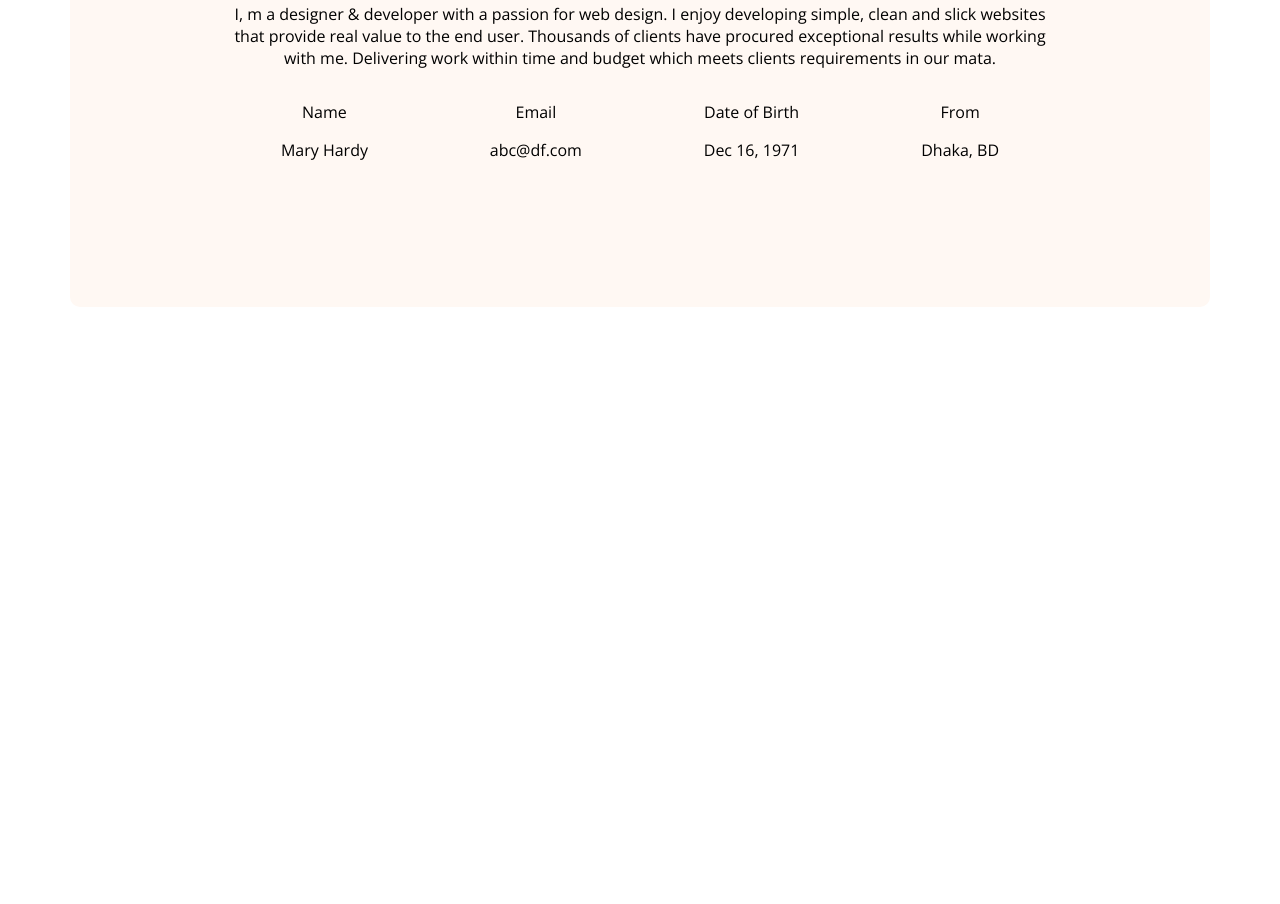
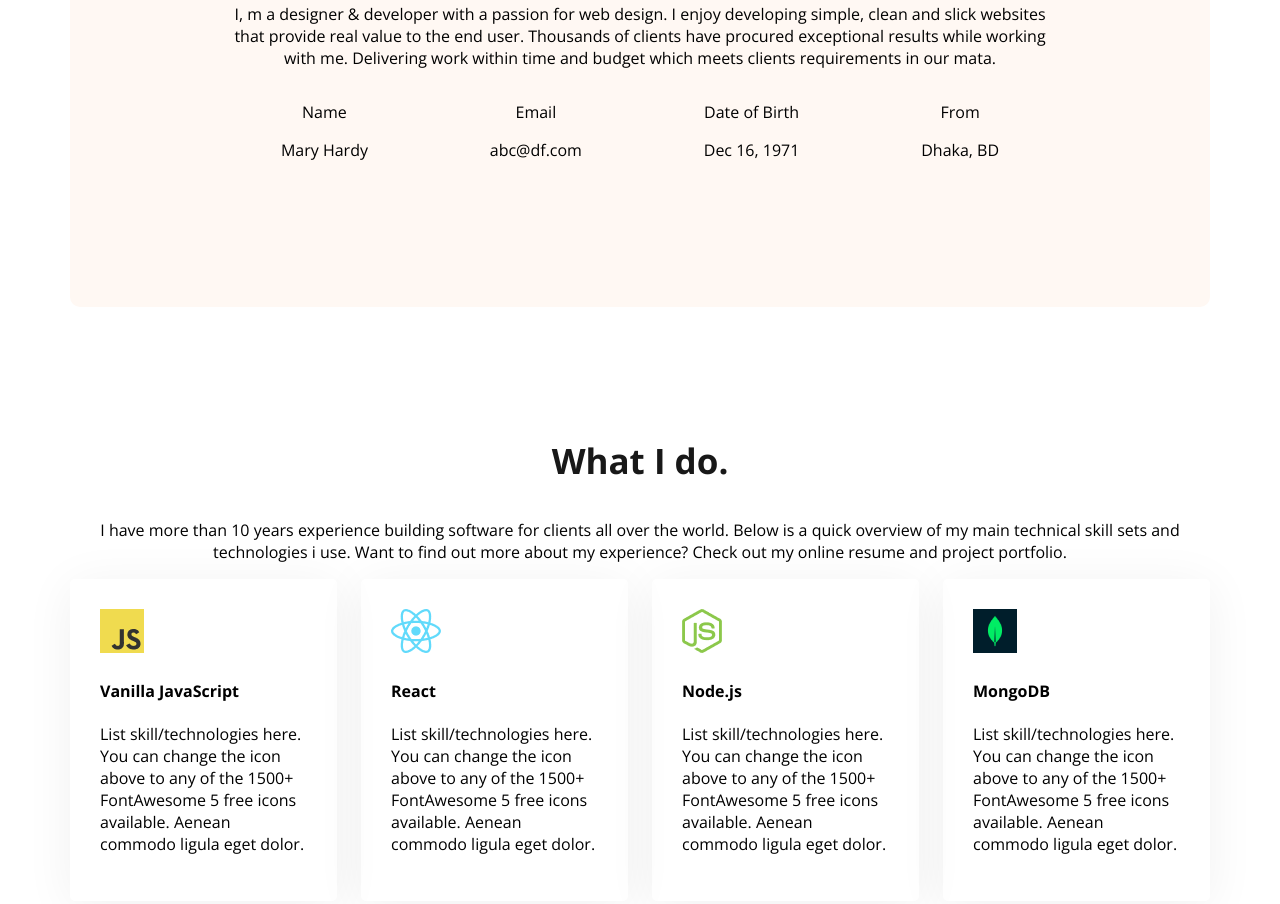
Before and after one commit to AhmedTasnia/Web-development-portfolio, a plain HTML site: page index.html in a window 1280 px wide. Shown: the part 1204-2108 px from the top of the page. Before the commit the page ends 1519 px from the top, so only its background shows below. Drawn offline with nearby package versions, Linux system fonts and the light colour scheme.

Commit message:
My Fourth Commit

```diff
--- a/index.html
+++ b/index.html
@@ -34,7 +34,7 @@
     </header>
     <main>
         <section class="about secondary-background">
-            <h3 class="section-title">About Me</h3>
+            <h3 class="section-title text-center">About Me</h3>
             <p class="section-descrioption"> I, m a designer & developer with a passion for web design. I enjoy developing simple, clean and slick websites that provide real value to the end user. Thousands of clients have procured exceptional results while working with me. Delivering work within time and budget which meets clients requirements in our mata.</p>
             <div class="about-items">
                 <!-- .about-item*4>p.item-title.item-description
@@ -55,7 +55,33 @@
                     <p class="item-title">From</p>
                     <p class="item-description">Dhaka, BD</p>
                 </div>
-
+            </div>
+        </section>
+        <section class="skills">
+            <h3 class="section-title text-center">What I do. </h3>
+            <p class="section-descrioption text-center"> I have more than 10 years experience building software for clients all over the world. Below is a quick overview of my main technical skill sets and technologies i use. Want to find out more about my experience? Check out my online resume and project portfolio.</p>
+            <div class="skills-container">
+                <!-- .skill*4>img+h4.skill-title+p.skill-description -->
+                <div class="skill">
+                    <img src="images/icons/js.png" alt="Nothing">
+                    <h4 class="skill-title">Vanilla JavaScript</h4>
+                    <p class="skill-descrip">List skill/technologies here. You can change the icon above to any of the 1500+ FontAwesome 5 free icons available. Aenean commodo ligula eget dolor.</p>
+                </div>
+                <div class="skill">
+                    <img src="images/icons/react.png" alt="Nothing">
+                    <h4 class="skill-title">React</h4>
+                    <p class="skill-descrip">List skill/technologies here. You can change the icon above to any of the 1500+ FontAwesome 5 free icons available. Aenean commodo ligula eget dolor.</p>
+                </div>
+                <div class="skill">
+                    <img src="images/icons/nodejs.png" alt="Nothing">
+                    <h4 class="skill-title">Node.js</h4>
+                    <p class="skill-descrip">List skill/technologies here. You can change the icon above to any of the 1500+ FontAwesome 5 free icons available. Aenean commodo ligula eget dolor.</p>
+                </div>
+                <div class="skill">
+                    <img src="images/icons/mongo.png" alt="Nothing">
+                    <h4 class="skill-title">MongoDB</h4>
+                    <p class="skill-descrip">List skill/technologies here. You can change the icon above to any of the 1500+ FontAwesome 5 free icons available. Aenean commodo ligula eget dolor.</p>
+                </div>
             </div>
         </section>
     </main>
--- a/styles/portfolio.css
+++ b/styles/portfolio.css
@@ -14,7 +14,6 @@
 .secondary-background{
   background-color: #FFF8F3;
 }
-
 .btn-primary{
     background-color: #FD6E0A;
     font-weight: bold;
@@ -29,9 +28,13 @@
   font-weight: bold;
   color: #181818;
 }
-section-description{
+.section-description{
   font-size: 18px;
   color: #757575;
+}
+
+.text-center{
+  text-align: center;
 }
 
 /* Header */
@@ -105,19 +108,33 @@ main{
   margin: 0 auto;
 }
 
+main section{
+  margin-top: 130px ;
+  margin-bottom: 130px;
+}
+
 /* About Style */
 .about-items{
   display: flex;
   justify-content: space-around;
 
 }
-
 .about{
   border-radius: 10px;
   padding: 130px 150px;
   text-align: center;
-  margin-top: 130px;
+
 }
 .about-title{
   font-weight: 600;
 }
+/* Skills style */
+.skills-container{
+  display: flex;
+  gap: 24px;
+}
+.skill{
+  padding: 30px;
+  border-radius: 5px;
+  box-shadow:0px 6px 50px 0px rgba(0, 0, 0, 0.06);
+}
```
